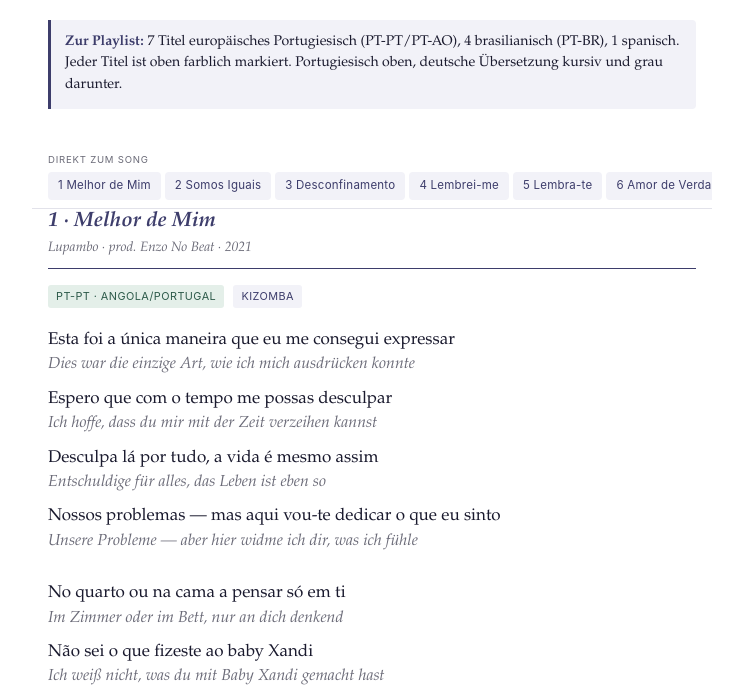
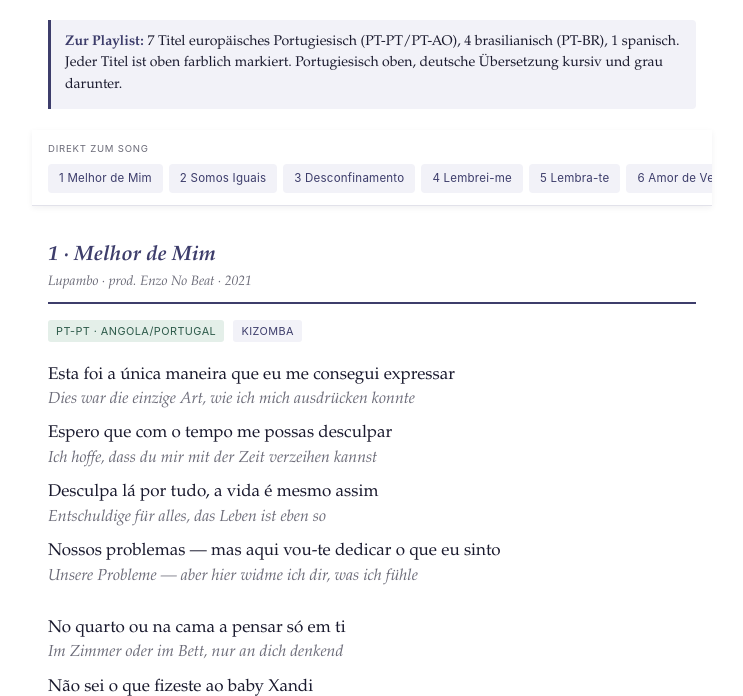
Before and after one commit to blauewelt/text, a plain HTML site: page musicas_pt_de.html in a window 1280 px wide. Shown: the part 107-803 px from the top of the page, without its empty margins (268-1011 px from the left). Drawn offline with Linux system fonts and the light colour scheme.

Commit message:
Improve jumpnav spacing

```diff
--- a/musicas_pt_de.html
+++ b/musicas_pt_de.html
@@ -5,11 +5,11 @@
 <style>
 :root{--ink:#1a1a2e;--accent:#3D3D6B;--de:#6b6b78;--rule:#e2e2ea;--band:#F2F2F8;--pt:#2d5a4a;--br:#8a5a2b;--es:#7a3b5c}
 *{box-sizing:border-box;scroll-behavior:smooth}
-.song{scroll-margin-top:62px}
+.song{scroll-margin-top:92px}
 body{margin:0;padding:20px 16px 64px;font-family:'Iowan Old Style','Palatino Linotype',Palatino,Georgia,serif;font-size:17px;line-height:1.5;color:var(--ink);background:#fff;max-width:680px;margin-inline:auto;-webkit-text-size-adjust:100%}
 h1{font-size:1.75rem;text-align:center;color:var(--accent);font-style:italic;margin:.2em 0 .1em}
 .sub{text-align:center;color:var(--de);font-style:italic;font-size:.9rem;margin-bottom:1.6em}
-.note{background:var(--band);border-left:3px solid var(--accent);padding:12px 14px;font-size:.88rem;line-height:1.55;margin:0 0 2.4em;border-radius:0 4px 4px 0}
+.note{background:var(--band);border-left:3px solid var(--accent);padding:12px 14px;font-size:.88rem;line-height:1.55;margin:0 0 1.5em;border-radius:0 4px 4px 0}
 .note strong{color:var(--accent)}
 .song{margin:0 0 3em}
 .song h2{font-size:1.3rem;color:var(--accent);font-style:italic;margin:0 0 .15em;line-height:1.25}
@@ -35,11 +35,12 @@ table.overview th{text-align:left;background:var(--accent);color:#fff;padding:7p
 table.overview td{padding:7px 8px;border-bottom:1px solid var(--rule);vertical-align:top}
 table.overview tr:nth-child(even) td{background:var(--band)}
 .footer{margin-top:3em;padding-top:1.2em;border-top:1px solid var(--rule);font-size:.78rem;color:var(--de);font-style:italic;line-height:1.6}
-.jumpnav{position:sticky;top:0;z-index:100;background:#fff;margin:0 -16px;padding:10px 16px 8px;border-bottom:1px solid var(--rule);overflow-x:auto;-webkit-overflow-scrolling:touch;white-space:nowrap;scrollbar-width:none}
+.jumpnav{position:sticky;top:0;z-index:100;background:#fff;margin:0 -16px 2.2em;padding:12px 16px 12px;border-bottom:1px solid var(--rule);box-shadow:0 2px 6px rgba(26,26,46,.06);overflow-x:auto;-webkit-overflow-scrolling:touch;white-space:nowrap;scrollbar-width:none}
 .jumpnav::-webkit-scrollbar{display:none}
-.jumpnav a{display:inline-block;font-family:-apple-system,BlinkMacSystemFont,'Segoe UI',sans-serif;font-size:.72rem;letter-spacing:.02em;padding:5px 10px;border-radius:4px;margin:0 4px 0 0;background:var(--band);color:var(--accent);text-decoration:none;white-space:nowrap;transition:background .15s,color .15s}
+.jumpnav a{display:inline-block;font-family:-apple-system,BlinkMacSystemFont,'Segoe UI',sans-serif;font-size:.72rem;letter-spacing:.02em;padding:6px 11px;border-radius:4px;margin:0 6px 0 0;background:var(--band);color:var(--accent);text-decoration:none;white-space:nowrap;transition:background .15s,color .15s}
+.jumpnav a:last-child{margin-right:16px}
 .jumpnav a:active{background:var(--accent);color:#fff}
-.jumpnav-label{font-family:-apple-system,BlinkMacSystemFont,'Segoe UI',sans-serif;font-size:.6rem;letter-spacing:.08em;text-transform:uppercase;color:var(--de);display:block;margin-bottom:5px}
+.jumpnav-label{font-family:-apple-system,BlinkMacSystemFont,'Segoe UI',sans-serif;font-size:.6rem;letter-spacing:.08em;text-transform:uppercase;color:var(--de);display:block;margin-bottom:7px}
 </style></head><body>
 <h1>Músicas Portuguesas</h1>
 <p class="sub">Playlist „🇵🇹" · 12 Titel · Texte mit Übersetzung · PT → DE</p>
```
